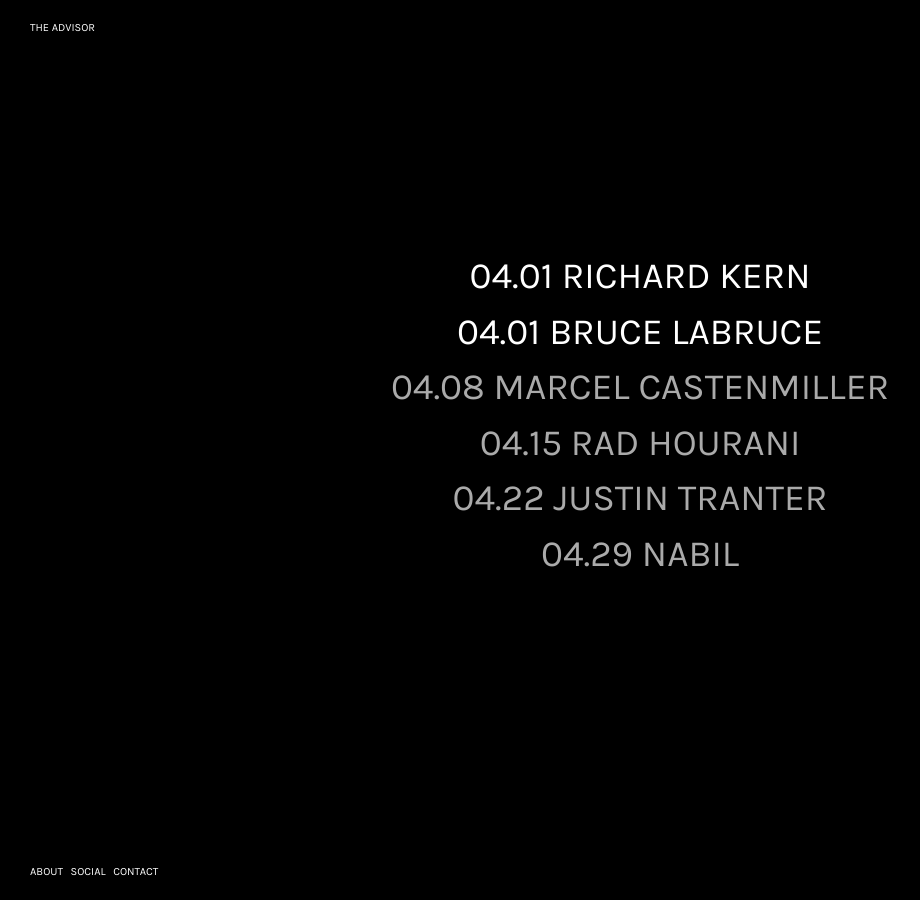
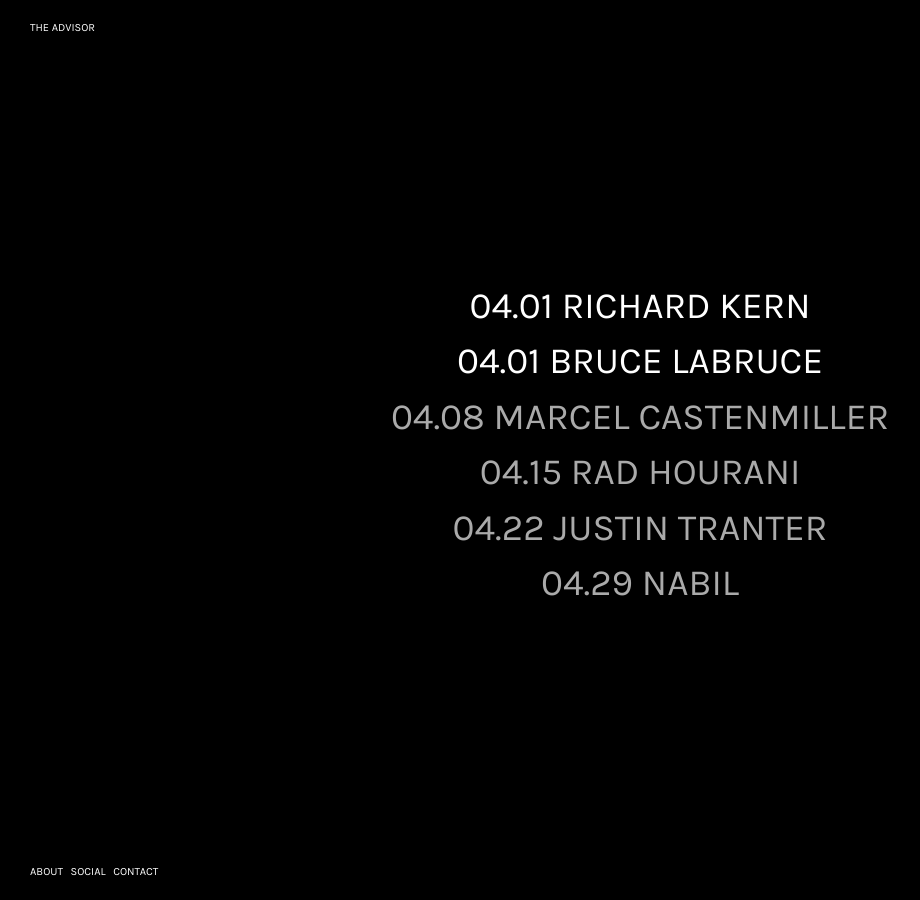
Before and after one commit to evandrewry/theadvisor.eu, a Jekyll site: the page built from index.html, in a window 1280 px wide. Shown: the whole page, without its empty margins (0-920 px from the left). Built offline with Jekyll 4.4.1, drawn with Linux system fonts in a browser that asks for light colours.

Commit message:
height on the index links

```diff
--- a/index.html
+++ b/index.html
@@ -2,7 +2,7 @@
 layout: fixed_width
 ---
 
-<div class="home">
+<div class="home" style="height:345px;">
   <ul class="post-list">
     <li class="post-link"><a href="{{ '/richard-kern' | prepend: site.baseurl }}">04.01 Richard Kern</a></li>
     <li class="post-link"><a href="{{ '/bruce-labruce' | prepend: site.baseurl }}">04.01 Bruce LaBruce</a></li>
```
